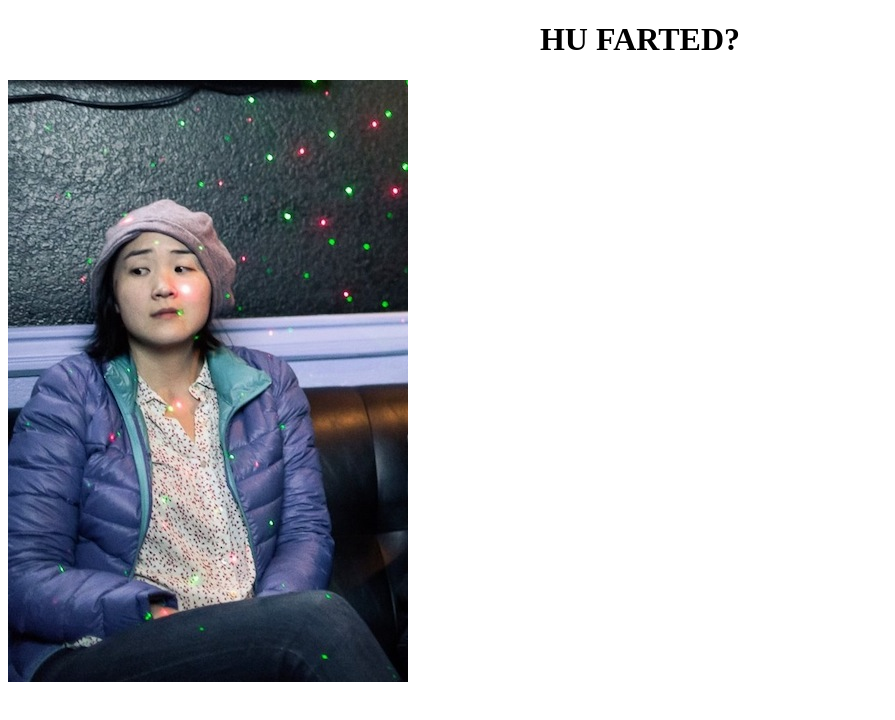
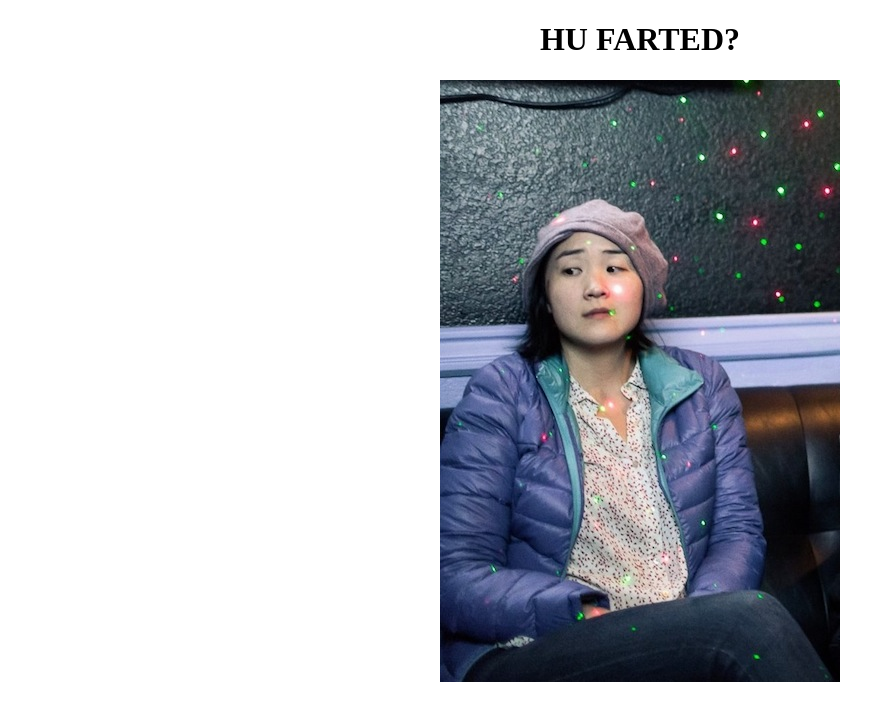
Before and after one commit to jessicawan/hufarted, a plain HTML site: page index.html in a window 1280 px wide. Shown: the whole page, without its empty margins (0-895 px from the left). Drawn offline with Linux system fonts and the light colour scheme.

Commit message:
center image attempt 2

```diff
--- a/index.html
+++ b/index.html
@@ -2,7 +2,7 @@
 <html>
 <body>
 <h1><center>HU FARTED?</h1>
-<p>
+<p><center>
 <img src = "1.jpg" alt="who did fart?" align = "middle">
 </p></center>
 </body>
```
